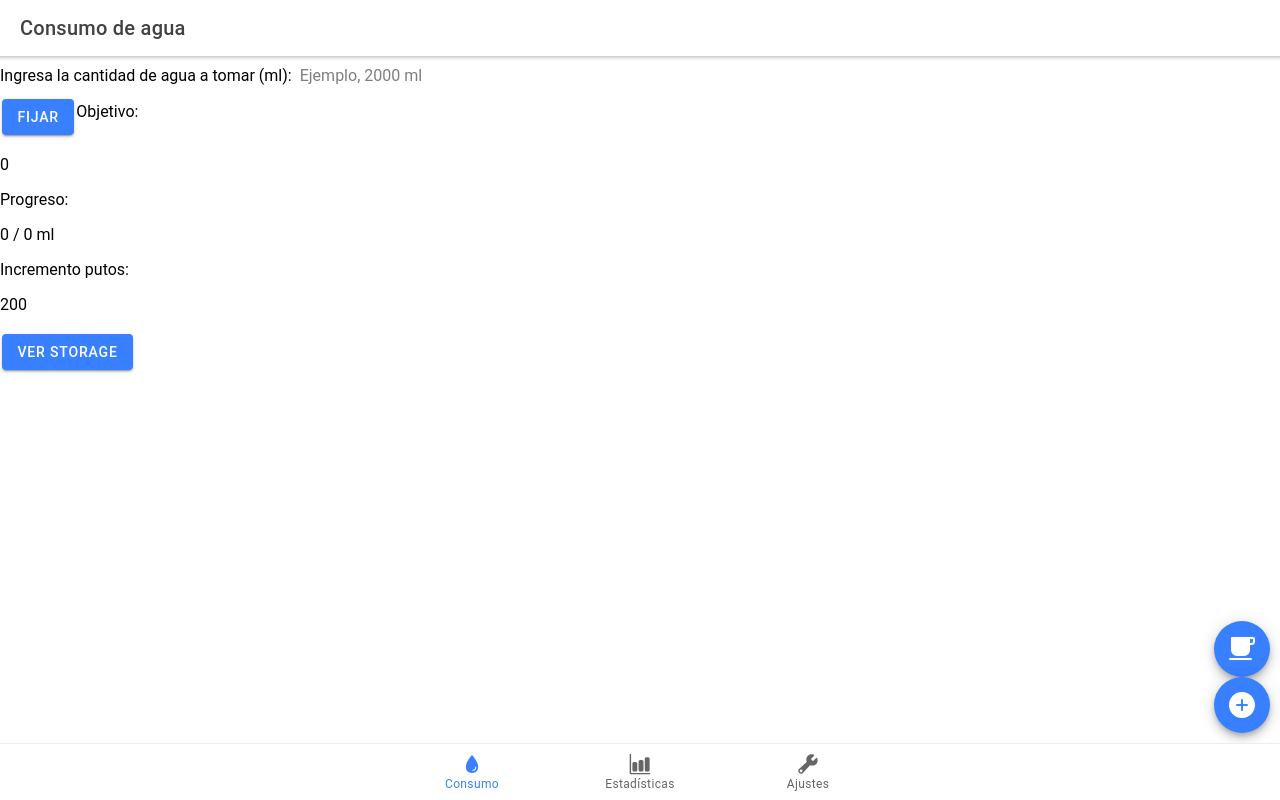
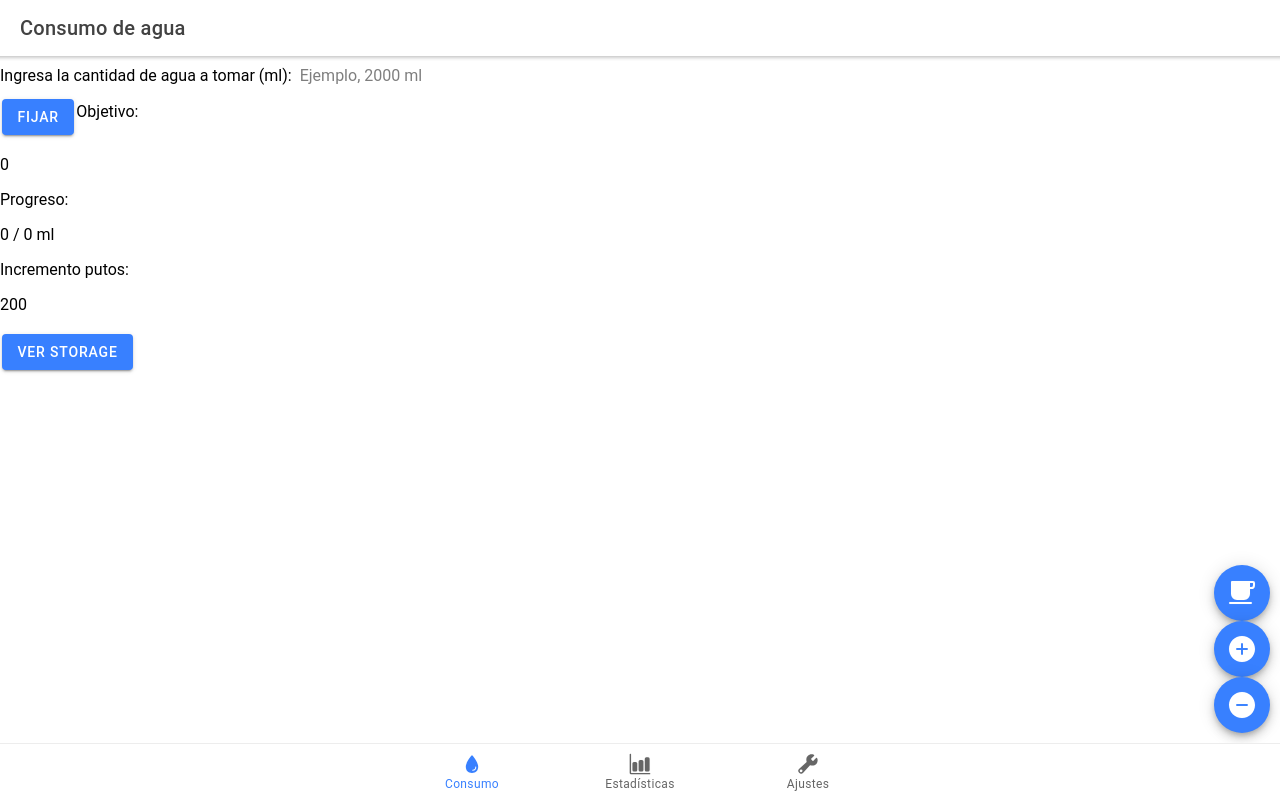
Before and after one commit to dpcgit/akvilo, a React (Create React App) app in the folder myApp/: page /tab1 in a window 1280 px wide. Built offline with nearby package versions, Linux system fonts and the light colour scheme.

Commit message:
Added decrement functionality

```diff
--- a/myApp/src/pages/Tab1.tsx
+++ b/myApp/src/pages/Tab1.tsx
@@ -1,6 +1,6 @@
 import React from 'react';
 import { IonContent, IonHeader, IonPage, IonTitle, IonToolbar, IonInput, IonText, IonButton, IonFab, IonIcon, IonFabButton, IonPopover} from '@ionic/react';
-import {addCircle, cafe} from 'ionicons/icons'
+import {addCircle, cafe, remove, removeCircle} from 'ionicons/icons'
 import ExploreContainer from '../components/ExploreContainer';
 import './Tab1.css';
 import {Plugins} from '@capacitor/core';
@@ -47,6 +47,11 @@ class Tab1 extends React.Component<State> {
 //Increment handler
   increment = () => {
     this.setState({consumed:this.state.consumed + this.state.increment});
+  };
+
+//Decrement handler
+  decrement = () =>{
+   this.setState({consumed:this.state.consumed - this.state.increment});
   };
 
 // Hanlder for input change
@@ -98,6 +103,11 @@ class Tab1 extends React.Component<State> {
 	  <IonIcon icon={addCircle} size="large" onClick={this.increment}>
 	  </IonIcon>
 	 </IonFabButton>
+
+	 <IonFabButton>
+	 <IonIcon icon={removeCircle} size="large" onClick={this.decrement}>
+	  </IonIcon>
+	 </IonFabButton>
 	</IonFab>
 
 	Objetivo:
```
